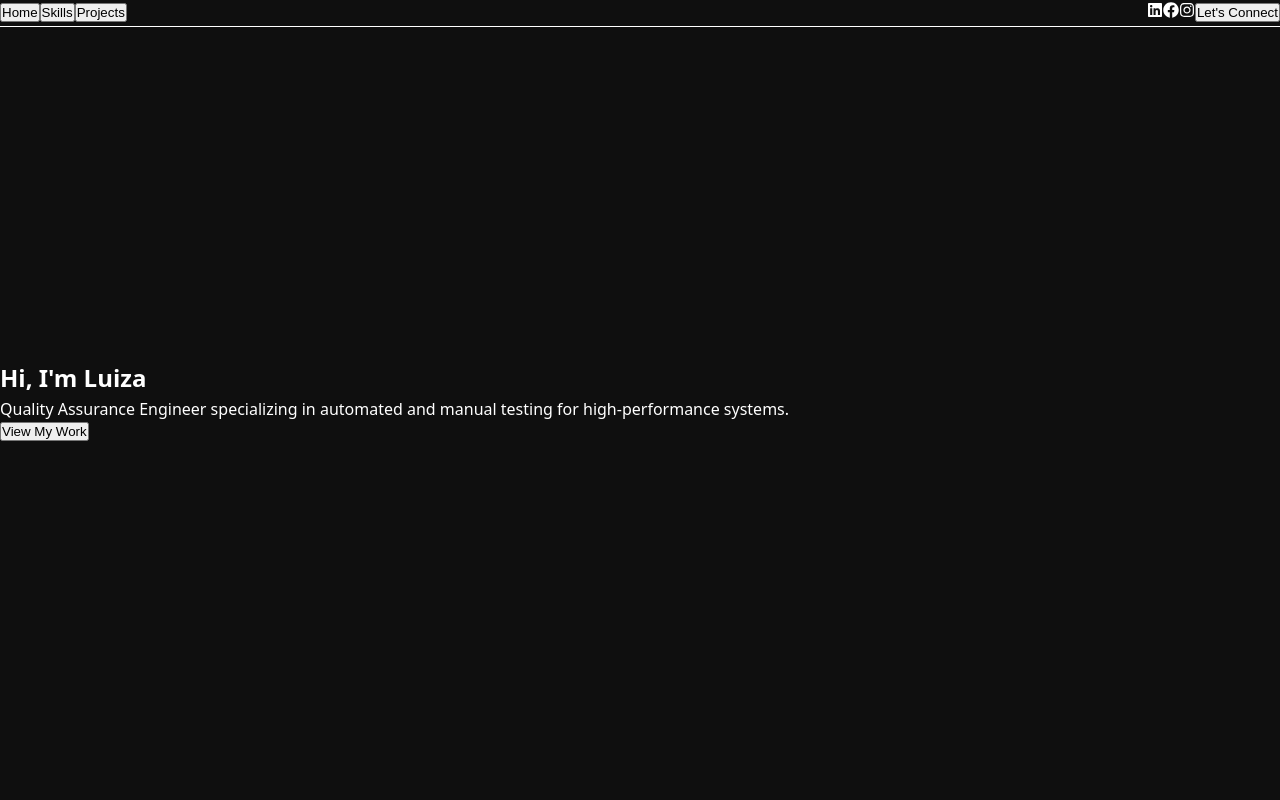
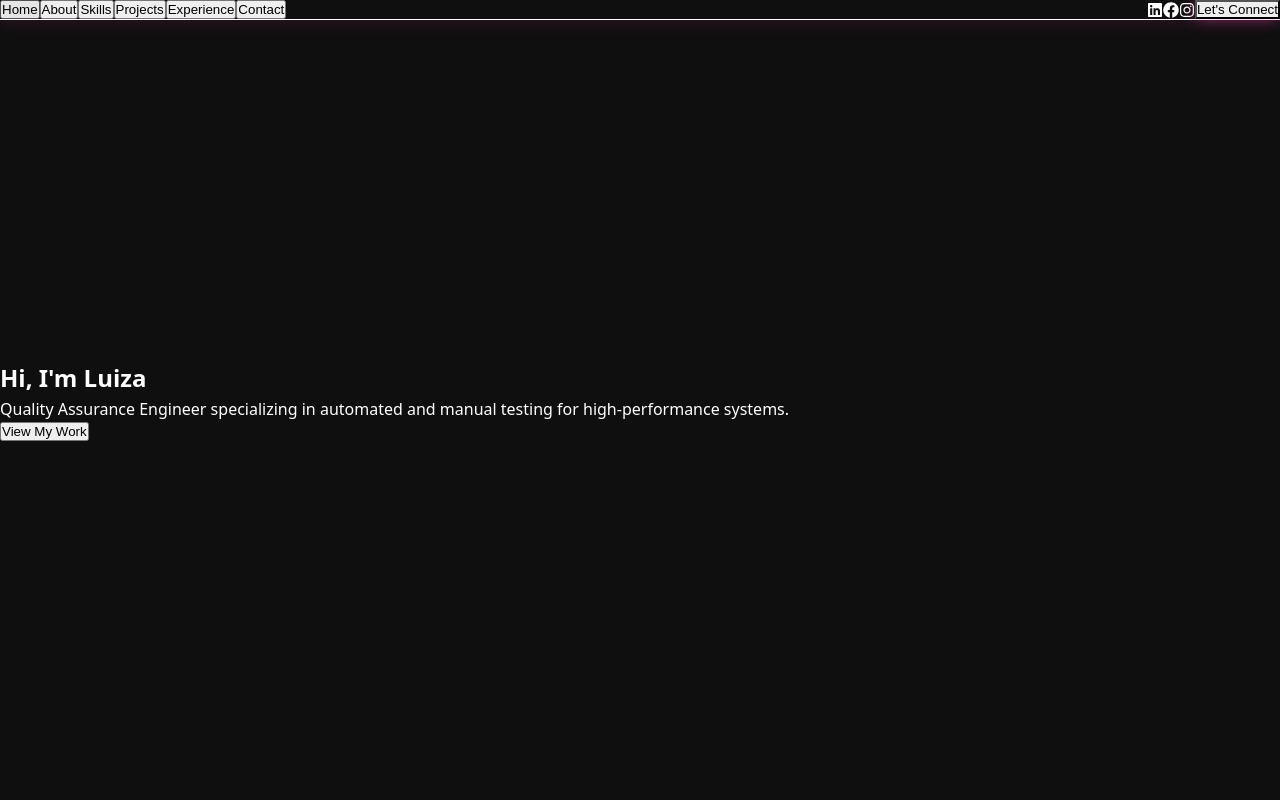
Before and after one commit to andradeg-luiza/personalpage, a React (Vite) app: page / in a window 1280 px wide. Shown: the top 800 px of the page. Built offline with nearby package versions, Linux system fonts and the light colour scheme.

Commit message:
feat(header): apply neon glassmorphism styling and enhance navigation UI

```diff
--- a/src/components/layout/header.tsx
+++ b/src/components/layout/header.tsx
@@ -3,15 +3,25 @@ import useScrollToSection from "../../hooks/useScrollToSection";
 
 const navItems = [
   { label: "Home", id: "hero" },
+  { label: "About", id: "about" },
   { label: "Skills", id: "skills" },
   { label: "Projects", id: "projects" },
+  { label: "Experience", id: "experience" },
+  { label: "Contact", id: "contact" },
 ];
 
 export default function Header() {
   const { scrollTo } = useScrollToSection();
 
   return (
-    <header className="fixed top-0 left-0 w-full z-50 bg-black/60 backdrop-blur-md border-b border-white/10">
+    <header
+      className="
+        fixed top-0 left-0 w-full z-50
+        bg-black/30 backdrop-blur-xl
+        border-b border-white/10
+        shadow-[0_0_20px_rgba(255,77,184,0.15)]
+      "
+    >
       <div className="max-w-7xl mx-auto px-6 py-4 flex justify-between items-center">
 
         {/* Navegação */}
@@ -20,7 +30,12 @@ export default function Header() {
             <button
               key={item.id}
               onClick={() => scrollTo(item.id)}
-              className="text-gray-300 hover:text-pink-400 transition-colors text-sm font-medium"
+              className="
+                text-gray-300 text-sm font-medium
+                hover:text-pink-400
+                transition-all
+                hover:drop-shadow-[0_0_6px_rgba(255,77,184,0.6)]
+              "
             >
               {item.label}
             </button>
@@ -29,19 +44,31 @@ export default function Header() {
 
         {/* Social + CTA */}
         <div className="flex items-center gap-6">
-          <a href="https://linkedin.com" target="_blank" rel="noopener noreferrer">
-            <FaLinkedin className="text-gray-300 hover:text-pink-400 transition-colors text-lg" />
-          </a>
-          <a href="https://facebook.com" target="_blank" rel="noopener noreferrer">
-            <FaFacebook className="text-gray-300 hover:text-pink-400 transition-colors text-lg" />
-          </a>
-          <a href="https://instagram.com" target="_blank" rel="noopener noreferrer">
-            <FaInstagram className="text-gray-300 hover:text-pink-400 transition-colors text-lg" />
-          </a>
 
+          {/* Ícones sociais */}
+          {[FaLinkedin, FaFacebook, FaInstagram].map((Icon, i) => (
+            <Icon
+              key={i}
+              className="
+                text-gray-300 text-lg cursor-pointer
+                hover:text-pink-400
+                transition-all
+                hover:drop-shadow-[0_0_6px_rgba(255,77,184,0.6)]
+              "
+            />
+          ))}
+
+          {/* Botão */}
           <button
             onClick={() => scrollTo("contact")}
-            className="bg-pink-500 hover:bg-pink-600 text-white px-4 py-2 rounded-md text-sm font-semibold transition-colors"
+            className="
+              bg-gradient-to-r from-pink-500 to-purple-600
+              hover:from-pink-400 hover:to-purple-500
+              text-white px-4 py-2 rounded-md text-sm font-semibold
+              shadow-[0_0_15px_rgba(255,77,184,0.4)]
+              hover:shadow-[0_0_25px_rgba(255,77,184,0.6)]
+              transition-all
+            "
           >
             Let's Connect
           </button>
```
